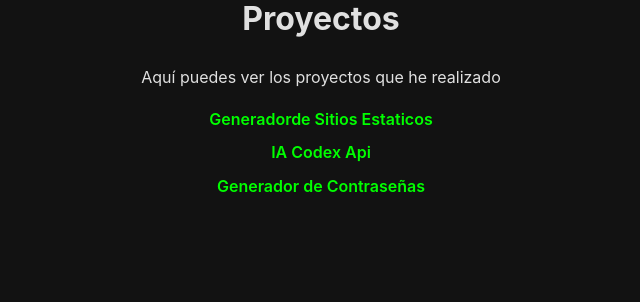
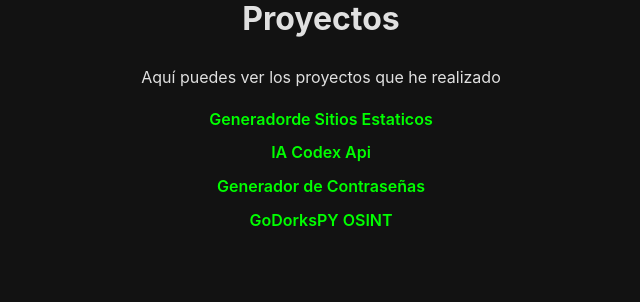
Before and after one commit to makinatetanos/miweb, a Flask app: page /proyectos in a window 1280 px wide. Shown: the part 221-523 px from the top of the page, without its empty margins (319-959 px from the left). Run offline with Flask 3, Linux system fonts and the light colour scheme.

Commit message:
Update proyectos.html

```diff
--- a/templates/proyectos.html
+++ b/templates/proyectos.html
@@ -33,6 +33,9 @@
         <li>
             <a href="https://github.com/makinatetanos/generador-contrase-as-python" target="_blank" rel="noopener noreferrer">Generador de Contraseñas</a>
         </li>
+        <li>
+            <a href="https://github.com/makinatetanos/GoDorksPY" target="_blank" rel="noopener noreferrer">GoDorksPY OSINT</a>
+        </li>
     </ul>
 </body>
 </html>
```
